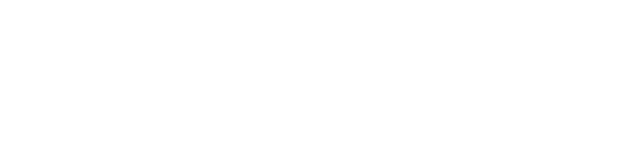
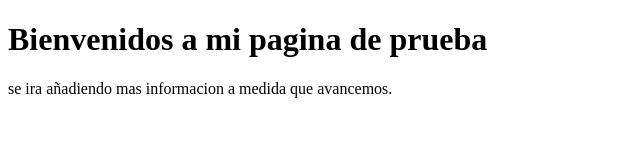
Before and after one commit to crisbonomodev/test, a plain HTML site: page index.html in a window 1280 px wide. Shown: the whole page, without its empty margins (0-640 px from the left). Drawn offline with Linux system fonts and the light colour scheme.

Commit message:
agregado el header,titulo y parrafo

```diff
--- a/index.html
+++ b/index.html
@@ -5,6 +5,9 @@
     <title>Pagina de prueba</title>
   </head>
   <body>
-
+    <header>
+      <h1>Bienvenidos a mi pagina de prueba</h1>
+      <p>se ira añadiendo mas informacion a medida que avancemos.</p>
+    </header>
   </body>
 </html>
```
